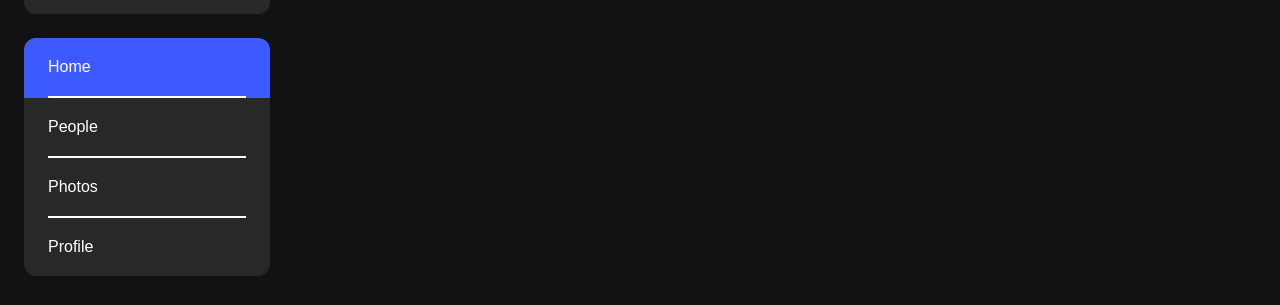
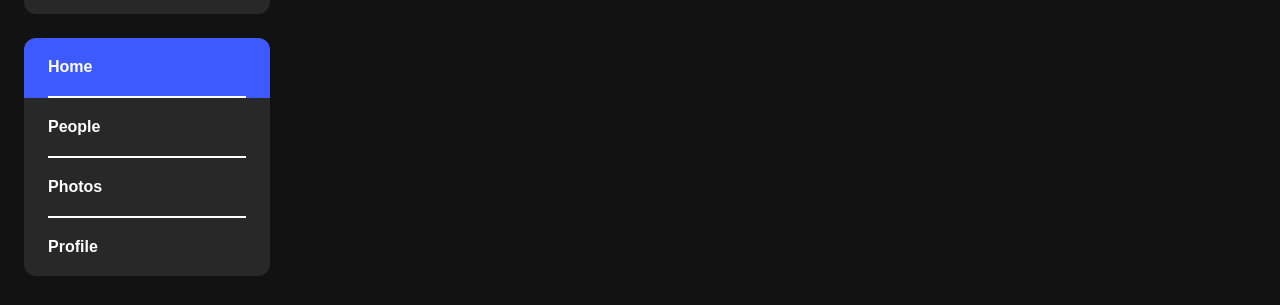
Before and after one commit to ayushnayyar/Coin, a React (Create React App) app: page / in a window 1280 px wide. Shown: the part 158-463 px from the top of the page. Built offline with nearby package versions, Linux system fonts and the light colour scheme.

Commit message:
- Fixed Routing and Styles

```diff
--- a/src/common/home/nav-section.scss
+++ b/src/common/home/nav-section.scss
@@ -94,7 +94,7 @@
 
 .NavSection__Link-text {
   font-size: 1rem;
-  font-weight: 500;
+  font-weight: 600;
   text-decoration: none;
   color: $primary-text;
 }
--- a/src/components/home/NavSection.js
+++ b/src/components/home/NavSection.js
@@ -33,6 +33,7 @@ const NavSection = () => {
           <div
             onClick={() => {
               setLinkActive(link.name);
+              window.history.replaceState(null, null, link.to);
             }}
             className={`${
               isLinkActive === link.name
--- a/src/constants/routes.js
+++ b/src/constants/routes.js
@@ -1,6 +1,7 @@
 const ROUTES = {
   HOME: '/',
   LOGIN: '/login',
+  PEOPLE: '/people',
 };
 
 export default ROUTES;
--- /dev/null
+++ b/src/pages/people.js
@@ -0,0 +1,7 @@
+import React from 'react';
+
+const People = () => {
+  return <div></div>;
+};
+
+export default People;
--- a/src/routes/index.js
+++ b/src/routes/index.js
@@ -1,17 +1,20 @@
 import React from 'react';
 import { BrowserRouter, Switch, Route } from 'react-router-dom';
+import { withRouter } from 'react-router';
 
 import ROUTES from '../constants/routes.js';
 
 import Home from '../pages/home.js';
+import People from '../pages/people.js';
 
 const Routes = () => {
-  const { HOME, LOGIN } = ROUTES;
+  const { HOME, LOGIN, PEOPLE } = ROUTES;
   return (
     <BrowserRouter>
       <Switch>
-        <Route exact path={HOME} component={Home} />
-        <Route exact path={LOGIN} component={Home} />
+        <Route exact path={HOME} component={withRouter(Home)} />
+        <Route path={PEOPLE} component={withRouter(People)} />
+        <Route path={LOGIN} component={withRouter(Home)} />
         <Route />
       </Switch>
     </BrowserRouter>
```
